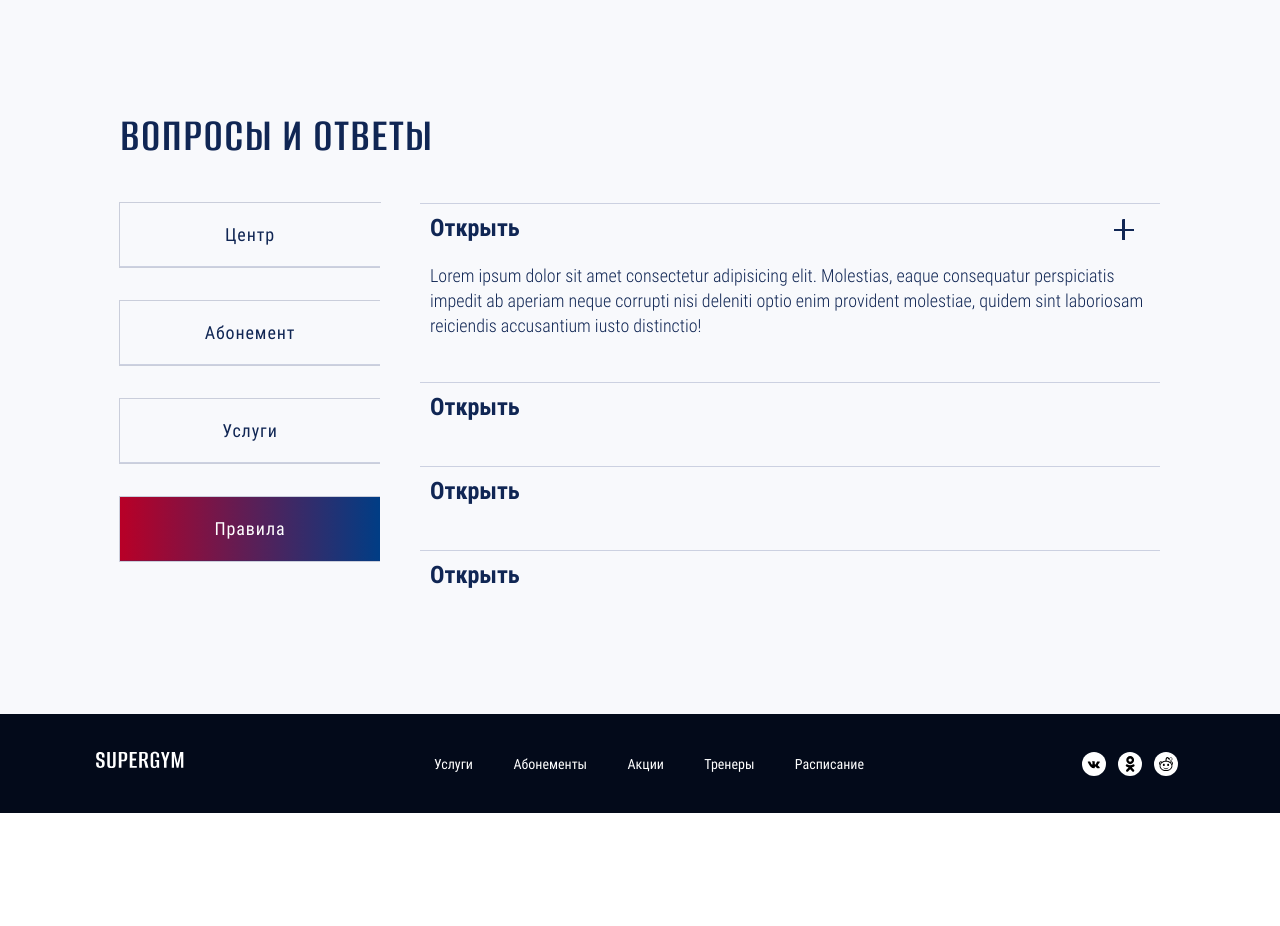
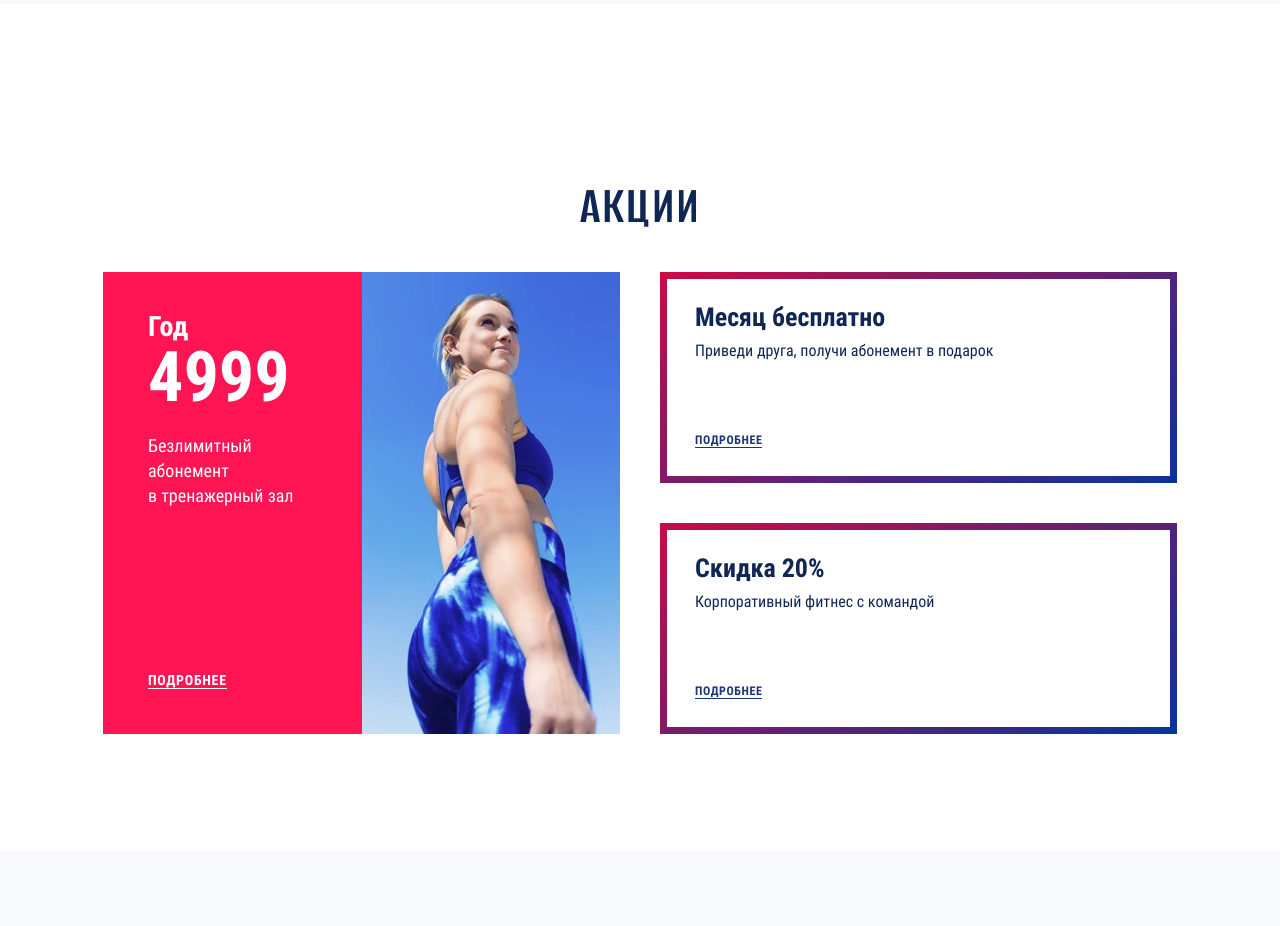
Before and after one commit to SvetlaBu/Fitness, a website: page source/index.html in a window 1280 px wide. Shown: the part 4128-5054 px from the top of the page. Before the commit the page ends 4941 px from the top, so only its background shows below. Drawn offline with nearby package versions, Linux system fonts and the light colour scheme; files that its build step writes are made by us from their sources; files whose address does not match are found by name.

Commit message:
Добавляет акции

```diff
--- a/source/index.html
+++ b/source/index.html
@@ -64,7 +64,7 @@
               <img class="info__background" width="320" height="313" src="img/gym-mobile.jpg" srcset="img/gym-mobile@2.jpg" alt="Светлый зал со спортивыми тренажерами.">
             </picture>
             <div class="info__video" id="video">
-              <a class="info__link" href="https://youtu.be/9TZXsZItgdw" id="video-on">
+              <a class="info__link" href="https://www.youtube.com/embed/9TZXsZItgdw" target="_blank" id="video-on">
                 <button class="btn btn--info" type="button" id="video-button" aria-label="Кнопка включения видео.">
                   <svg width="13" height="13">
                     <use xlink:href="img/sprite/sprite.svg#play"></use>
@@ -74,6 +74,7 @@
                   <source type="image/webp" media="(min-width: 1200px)" srcset="img/info-video-desktop.webp, img/info-video-desktop@2.webp 2x">
                   <source media="(min-width: 1200px)" srcset="img/info-video-desktop.jpg, img/info-video-desktop@2.jpg 2x">
                   <source type="image/webp" media="(min-width: 768px)" srcset="img/info-video-tablet.webp, img/info-video-tablet@2.webp 2x">
+                  <source media="(min-width: 768px)" srcset="img/info-video-tablet.jpg, img/info-video-tablet@2.jpg 2x">
                   <source type="image/webp" srcset="img/info-video-mobile.webp, img/info-video-mobile@2.webp 2x">
                   <img class="info__preview" width="320" height="167" src="img/info-video-mobile.jpg" srcset="img/info-video-mobile@2.jpg" alt="Внутри тренажерного зала.">
                 </picture>
@@ -235,6 +236,7 @@
                 <source type="image/webp" media="(min-width: 1200px)" srcset="img/games-desktop.webp, img/games-desktop@2.webp 2x">
                   <source media="(min-width: 1200px)" srcset="img/games-desktop.jpg, img/games-desktop@2.jpg 2x">
                   <source type="image/webp" media="(min-width: 768px)" srcset="img/games-tablet.webp, img/games-tablet@2.webp 2x">
+                  <source media="(min-width: 768px)" srcset="img/games-tablet.jpg, img/games-tablet@2.jpg 2x">
                   <source type="image/webp" srcset="img/games-mobile.webp, img/games-mobile@2.webp 2x">
                   <img class="info__preview" width="290" height="292" src="img/games-mobile.jpg" srcset="img/games-mobile@2.jpg" alt="Фото мускулистого мужчины.">
               </picture>
@@ -505,11 +507,46 @@
             </ul>
           </div>
         </section>
+        <section class="showcase">
+          <div class="container">
+            <h2 class="showcase__title">Акции</h2>
+            <div class="showcase__group">
+              <div class="showcase__action showcase__action--accent">
+                <div class="showcase__text">
+                  <span>Год</span>
+                  <b>4999</b>
+                  <p>Безлимитный абонемент в&nbsp;тренажерный зал</p>
+                  <a class="showcase__link" href="#">Подробнее</a>
+                </div>
+                <div class="showcase__pic">
+                  <picture>
+                    <source type="image/webp" media="(min-width: 1200px)" srcset="img/sale-desktop.webp, img/sale-desktop@2.webp 2x">
+                    <source media="(min-width: 1200px)" srcset="img/sale-desktop.jpg, img/sale-desktop@2.jpg 2x">
+                    <source type="image/webp" media="(min-width: 768px)" srcset="img/sale-tablet.webp, img/sale-tablet@2.webp 2x">
+                    <source media="(min-width: 768px)" srcset="img/sale-tablet.jpg, img/sale-tablet@2.jpg 2x">
+                    <source type="image/webp" srcset="img/sale-mobile.webp, img/sale-mobile@2.webp 2x">
+                    <img class="showcase__img" width="290" height="299" src="img/sale-mobile.jpg" srcset="img/sale-mobile@2.jpg" alt="Фотография в блоке акции">
+                  </picture>
+                </div>
+              </div>
+              <div class="showcase__action">
+                <span>Месяц бесплатно</span>
+                <p>Приведи друга, получи абонемент&nbsp;в&nbsp;подарок</p>
+                <a class="showcase__link" href="#">Подробнее</a>
+              </div>
+              <div class="showcase__action">
+                <span>Скидка 20%</span>
+                <p>Корпоративный фитнес с&nbsp;командой</p>
+                <a class="showcase__link" href="#">Подробнее</a>
+              </div>
+            </div>
+          </div>
+        </section>
         <section class="questions" data-tabs="element">
           <h2 class="questions__title">Вопросы и ответы</h2>
           <div class="accordion accordion__parent" data-accordion="parent" data-single="data-single" data-close-inner="data-close-inner">
             <div class="accordion__element accordion__theme" data-accordion="element">
-              <button class="accordion__button btn accordion__list" type="button" data-accordion="button">Центр</button>
+              <button class="accordion__button btn accordion__toggle" type="button" data-accordion="button">Центр</button>
               <div class="accordion__content" data-accordion="content">
                 <div class="accordion" data-accordion="parent" data-single="data-single">
                   <div class="accordion__element is-active accordion__item" data-accordion="element">
@@ -548,7 +585,7 @@
               </div>
             </div>
             <div class="accordion__element accordion__theme" data-accordion="element">
-              <button class="accordion__button accordion__button btn accordion__list" type="button" data-accordion="button">Абонемент</button>
+              <button class="accordion__button btn accordion__toggle" type="button" data-accordion="button">Абонемент</button>
               <div class="accordion__content" data-accordion="content">
                 <div class="accordion" data-accordion="parent" data-single="data-single">
                   <div class="accordion__element is-active accordion__item" data-accordion="element">
@@ -560,7 +597,7 @@
                     </div>
                   </div>
                   <div class="accordion__element accordion__item" data-accordion="element">
-                    <button class="accordion__button accordion__button btn" type="button" data-accordion="button">Можно ли заморозить абонемент?</button>
+                    <button class="accordion__button btn" type="button" data-accordion="button">Можно ли заморозить абонемент?</button>
                     <div class="accordion__content" data-accordion="content">
                       <div class="accordion__wrapper">
                         <p>Lorem ipsum dolor sit amet consectetur adipisicing elit. Molestias, eaque consequatur perspiciatis impedit ab aperiam neque corrupti nisi deleniti optio enim provident molestiae, quidem sint laboriosam reiciendis accusantium iusto distinctio!</p>
@@ -587,7 +624,7 @@
               </div>
             </div>
             <div class="accordion__element accordion__theme" data-accordion="element">
-              <button class="accordion__button btn accordion__list" type="button" data-accordion="button">Услуги</button>
+              <button class="accordion__button btn accordion__toggle" type="button" data-accordion="button">Услуги</button>
               <div class="accordion__content" data-accordion="content">
                 <div class="accordion" data-accordion="parent" data-single="data-single">
                   <div class="accordion__element is-active accordion__item" data-accordion="element">
@@ -601,7 +638,7 @@
                     </div>
                   </div>
                   <div class="accordion__element accordion__item" data-accordion="element">
-                    <button class="accordion__button accordion__button btn" type="button" data-accordion="button">Проводятся ли в клубе какие-либо мероприятия или соревнования?</button>
+                    <button class="accordion__button btn" type="button" data-accordion="button">Проводятся ли в клубе какие-либо мероприятия или соревнования?</button>
                     <div class="accordion__content" data-accordion="content">
                       <div class="accordion__wrapper">
                         <p>Lorem ipsum dolor sit amet consectetur adipisicing elit. Molestias, eaque consequatur perspiciatis impedit ab aperiam neque corrupti nisi deleniti optio enim provident molestiae, quidem sint laboriosam reiciendis accusantium iusto distinctio!</p>
@@ -628,7 +665,7 @@
               </div>
             </div>
             <div class="accordion__element accordion__theme" data-accordion="element">
-              <button class="accordion__button btn accordion__list" type="button" data-accordion="button">Правила</button>
+              <button class="accordion__button btn accordion__toggle" type="button" data-accordion="button">Правила</button>
               <div class="accordion__content" data-accordion="content">
                 <div class="accordion" data-accordion="parent" data-single="data-single">
                   <div class="accordion__element is-active accordion__item" data-accordion="element">
@@ -640,7 +677,7 @@
                     </div>
                   </div>
                   <div class="accordion__element accordion__item" data-accordion="element">
-                    <button class="accordion__button accordion__button btn" type="button" data-accordion="button">Открыть</button>
+                    <button class="accordion__button btn" type="button" data-accordion="button">Открыть</button>
                     <div class="accordion__content" data-accordion="content">
                       <div class="accordion__wrapper">
                         <p>Lorem ipsum dolor sit amet consectetur adipisicing elit. Molestias, eaque consequatur perspiciatis impedit ab aperiam neque corrupti nisi deleniti optio enim provident molestiae, quidem sint laboriosam reiciendis accusantium iusto distinctio!</p>
@@ -667,6 +704,7 @@
               </div>
             </div>
           </div>
+        </section>
       </main>
       <footer class="main-footer">
         <div class="container">
--- a/source/js/main.js
+++ b/source/js/main.js
@@ -4,6 +4,7 @@ import {Form} from './modules/form-validate/form';
 import {changeOffers} from './modules/effects/offers';
 import {sliderCoachers} from './vendor/carousel';
 import {initAccordions} from './modules/effects/init-accordion';
+import {findVideos} from './modules/effects/video'
 
 // ---------------------------------
 
@@ -18,6 +19,7 @@ window.addEventListener('DOMContentLoaded', () => {
   changeOffers();
   // sliderCoachers();
   initAccordions();
+  findVideos();
   // ---------------------------------
 
   // все скрипты должны быть в обработчике 'DOMContentLoaded', но не все в 'load'
--- a/source/sass/blocks/accordion.scss
+++ b/source/sass/blocks/accordion.scss
@@ -13,6 +13,7 @@
     @include vp-1199 {
       display: flex;
       flex-wrap: wrap;
+      justify-content: center;
     }
   }
 
@@ -23,18 +24,22 @@
   &__element {
     display: grid;
     grid-template-columns: 260px calc(100% - 260px);
+    column-gap: 40px;
     justify-content: start;
-    margin-bottom: 34px;
+    margin-bottom: 10px;
 
     @include vp-1199 {
+      grid-template-columns: 168px;
+      column-gap: 0;
+      justify-content: center;
       margin-bottom: 10px;
     }
 
-    @include vp-767 {
-      margin-bottom: 10px;
+    @include vp-1199 {
+      grid-template-columns: 138px;
+      justify-content: center;
     }
   }
-
 
   &__element.is-active & {
     position: absolute;
@@ -62,7 +67,7 @@
 
   &__button {
     padding: 10px;
-    flex: 0 0 260px;
+    // flex: 0 0 260px;
     align-self: flex-start;
     text-transform: uppercase;
     cursor: pointer;
@@ -86,28 +91,28 @@
   }
 }
 
-.accordion__element {
-  @include vp-1199 {
-    grid-template-columns: 170px;
-    justify-content: center;
-  }
+.accordion__theme > .accordion__content {
+  visibility: hidden;
+  height: 0;
 }
 
 .accordion__theme.is-active > .accordion__content {
+  visibility: visible;
+  height: max-content;
+
   @include vp-1199 {
     flex: 1 1 80%;
     justify-content: flex-start;
   }
 }
 
-.accordion__list {
+.accordion__toggle {
   user-select: none;
   justify-content: center;
   transition: $trans-default;
   background-color: $color-default-white;
   color: $color-sapphire;
   outline: 1px solid rgba(16, 38, 84, 0.2);
-  width: 260px;
   min-height: 64px;
   font-weight: 500;
   font-size: 18px;
@@ -168,23 +173,7 @@
     font-size: 24px;
     font-weight: 600;
     line-height: 1.2;
-  }
-
-  & > .accordion__button::before,
-  & > .accordion__button::after {
-    content: "";
-    position: absolute;
-    top: 26px;
-    right: 26px;
-    width: 20px;
-    height: 1.5px;
-    background-color: $color-sapphire;
-    box-shadow: none;
-    z-index: 3;
-  }
-
-  & > .accordion__button::after {
-    transform: rotate(90deg);
+    position: relative;
   }
 
   &.is-active > .accordion__button {
@@ -193,24 +182,34 @@
   }
 }
 
-// .is-active + .accordion__item::after {
-//   content: "";
-//   position: absolute;
-//   top: 0;
-//   right: 12px;
-//   padding: 22px;
-//   border-radius: 50%;
-//   border: 1px solid $color-transparent;
-//   z-index: 2;
-// }
+.accordion__item.is-active > .accordion__item::after {
+  content: "";
+  position: absolute;
+  top: 0;
+  right: 26px;
+  padding: 20px;
+  background-color: $color-transparent;
+  border-radius: 50%;
+  outline: 1px solid $color-sapphire;
+  z-index: 3;
+}
 
-// .accordion__item::after {
-//   content: "";
-//   position: absolute;
-//   top: 0;
-//   right: 12px;
-//   padding: 22px;
-//   border-radius: 50%;
-//   border: 1px solid $color-sapphire;
-//   z-index: 2;
-// }
+.accordion__button:not(.accordion__toggle):before,
+.accordion__button:not(.accordion__toggle):after {
+  content: "";
+  position: absolute;
+  top: 26px;
+  right: 26px;
+  width: 20px;
+  height: 1.5px;
+  background-color: $color-sapphire;
+  z-index: 3;
+}
+
+.accordion__button:not(.accordion__toggle):after {
+  transform: rotate(90deg);
+}
+
+.accordion__item.is-active > .accordion__button:not(.accordion__toggle):after {
+  transform: none;
+}
--- a/source/sass/blocks/advantages.scss
+++ b/source/sass/blocks/advantages.scss
@@ -258,7 +258,7 @@
   margin: 0;
   font-weight: 700;
   font-size: 22px;
-  line-height: 22px;
+  line-height: 1.5;
 
   @include vp-1199 {
     font-size: 20px;
--- a/source/sass/blocks/questions.scss
+++ b/source/sass/blocks/questions.scss
@@ -3,6 +3,7 @@
   font-family: "Roboto Condensed", "Arial", sans-serif;
   min-width: 320px;
   width: 100%;
+  overflow-x: hidden;
   height: max-content;
   padding: 103px 120px;
 
@@ -13,11 +14,22 @@
   }
 
   @include vp-767 {
-    padding: 70px 15px;
+    padding: 78px 15px;
     min-height: 815px;
   }
 
   &__title {
     margin-bottom: 39px;
+    text-transform: none;
+
+    @include vp-1199 {
+      margin: 0 auto 40px;
+      font-size: 42px;
+      text-align: center;
+    }
+
+    @include vp-767 {
+      font-size: 32px;
+    }
   }
 }
--- /dev/null
+++ b/source/sass/blocks/showcase.scss
@@ -0,0 +1,247 @@
+.showcase {
+  overflow: hidden;
+  min-width: 320px;
+  width: 100%;
+}
+
+.showcase .container {
+  padding-top: 169px;
+  padding-bottom: 117px;
+
+  @include vp-1199 {
+    padding-top: 95px;
+    padding-bottom: 92px;
+    max-width: 1119px;
+  }
+
+  @include vp-767 {
+    max-width: 767px;
+    padding-top: 63px;
+    padding-bottom: 63px;
+  }
+}
+
+.showcase__title {
+  font-family: "Alumni Sans", "Arial", sans-serif;
+  margin: 0;
+  margin-bottom: 34px;
+  width: 100%;
+  font-weight: 600;
+  font-size: 54px;
+  line-height: 65px;
+  display: flex;
+  justify-content: center;
+  letter-spacing: 0.03em;
+
+  @include vp-1199 {
+    margin-bottom: 40px;
+    padding-right: 10px;
+    font-size: 42px;
+    line-height: 50px;
+  }
+
+  @include vp-767 {
+    margin-bottom: 42px;
+    padding-right: 6px;
+    font-size: 32px;
+    line-height: 38px;
+  }
+}
+
+.showcase__group {
+  margin: 0 auto;
+  display: grid;
+  grid-template-columns: 1fr 1fr;
+  grid-template-rows: 1fr 1fr;
+  grid-gap: 40px;
+
+  @include vp-1199 {
+    grid-gap: 30px;
+  }
+
+  @include vp-767 {
+    grid-template-columns: 1fr;
+  }
+}
+
+.showcase__action {
+  position: relative;
+  font-family: "Roboto Condensed", "Arial", sans-serif;
+  color: $color-sapphire;
+  border: 7px solid;
+  border-image-source: linear-gradient(148.82deg, #d10a42 0.85%, #00359f 100%);
+  border-image-slice: 26;
+  padding: 28px;
+  width: 100%;
+  min-height: 211px;
+  height: fit-content;
+
+  @include vp-1199 {
+    padding-right: 38px;
+  }
+
+  @include vp-767 {
+    padding: 38px 40px;
+  }
+}
+
+.showcase__action--accent {
+  min-height: 462px;
+  padding: 0;
+  border: none;
+  grid-row: span 2;
+  display: grid;
+  grid-template-columns: 1fr 1fr;
+
+  @include vp-1199 {
+    grid-column: span 2;
+    grid-template-columns: 41.1% 58.9%;
+    padding: 0;
+  }
+
+  @include vp-767 {
+    padding: 0;
+    min-height: 598px;
+    grid-column: span 1;
+    grid-template-columns: 100%;
+    grid-template-rows: 1fr 1fr;
+  }
+}
+
+.showcase__pic {
+  width: 100%;
+  height: 100%;
+}
+
+.showcase__img {
+  background-color: $color-neon-blue;
+  object-fit: cover;
+  width: 100%;
+  height: 100%;
+}
+
+.showcase__action span {
+  font-weight: 700;
+  font-size: 26px;
+  line-height: 20px;
+
+  @include vp-767 {
+    display: block;
+    width: 100%;
+    text-align: center;
+  }
+}
+
+.showcase__action p {
+  font-weight: 400;
+  font-size: 16px;
+  line-height: 22px;
+  margin: 7px 0 30px;
+
+  @include vp-767 {
+    margin: 13px 0 30px;
+    text-align: center;
+  }
+}
+
+.showcase__text {
+  position: relative;
+  background-color: $color-torch-red;
+  padding: 33px 45px 45px;
+  color: $color-default-white;
+}
+
+.showcase__text span {
+  display: block;
+  width: 100%;
+  margin: 0;
+  font-weight: 700;
+  font-size: 28px;
+  line-height: 44px;
+}
+
+.showcase__text b {
+  display: block;
+  width: 100%;
+  margin: 0;
+  font-weight: 700;
+  font-size: 70px;
+  line-height: 56px;
+
+  @include vp-767 {
+    text-align: center;
+  }
+}
+
+.showcase__text p {
+  display: block;
+  width: 100%;
+  margin: 28px 0;
+  font-weight: 400;
+  font-size: 18px;
+  line-height: 25px;
+
+  @include vp-767 {
+    margin: 24px 0;
+  }
+}
+
+.showcase__action .showcase__link {
+  transition: 0.3s;
+  position: absolute;
+  width: fit-content;
+  font-weight: 700;
+  font-size: 12px;
+  line-height: 14px;
+  letter-spacing: 0.05em;
+  text-transform: uppercase;
+  color: $color-resolution-blue;
+  border-bottom: 1px solid $color-resolution-blue;
+  bottom: 28px;
+
+  &:focus {
+    border: none;
+    outline: 1px solid $color-resolution-blue;
+    outline-offset: 10px;
+  }
+
+  &:active {
+    border-bottom: 1px solid $color-resolution-blue;
+  }
+
+  @include vp-767 {
+    bottom: 40px;
+    left: 50%;
+    transform: translate(-50%, 0);
+  }
+
+  @include hover {
+    opacity: 0.8;
+  }
+}
+
+.showcase__action--accent .showcase__link {
+  font-size: 14px;
+  line-height: 16px;
+  color: $color-default-white;
+  border-bottom: 1px solid $color-default-white;
+  bottom: 45px;
+
+  @include hover {
+    opacity: 0.8;
+  }
+
+  &:focus {
+    border: none;
+    outline: 1px solid $color-default-white;
+    outline-offset: 10px;
+  }
+
+  &:active {
+    border-bottom: 1px solid $color-default-white;
+  }
+}
+
+.showcase__link:disabled {
+  opacity: 0.3;
+}
--- a/source/sass/style.scss
+++ b/source/sass/style.scss
@@ -38,7 +38,8 @@
 @import "blocks/advantages";
 @import "blocks/accordion";
 @import "blocks/data-accordion";
-@import "blocks/questions"
+@import "blocks/questions";
+@import "blocks/showcase"
 // ---------------------------------
 
 // ❗❗❗ запрещено использовать изображения в css, касается как jpg \ png, так и svg
```
Also changed, not shown: source/js/component-demo.html (deleted, +0 -176 lines), source/js/modules/effects/video.js (added, +37 -0 lines), source/sass/blocks/info.scss (+8 -0 lines), build/css/style.css, build/css/style.min.css, build/index.html, build/js/main.min.js, 2 other files.
